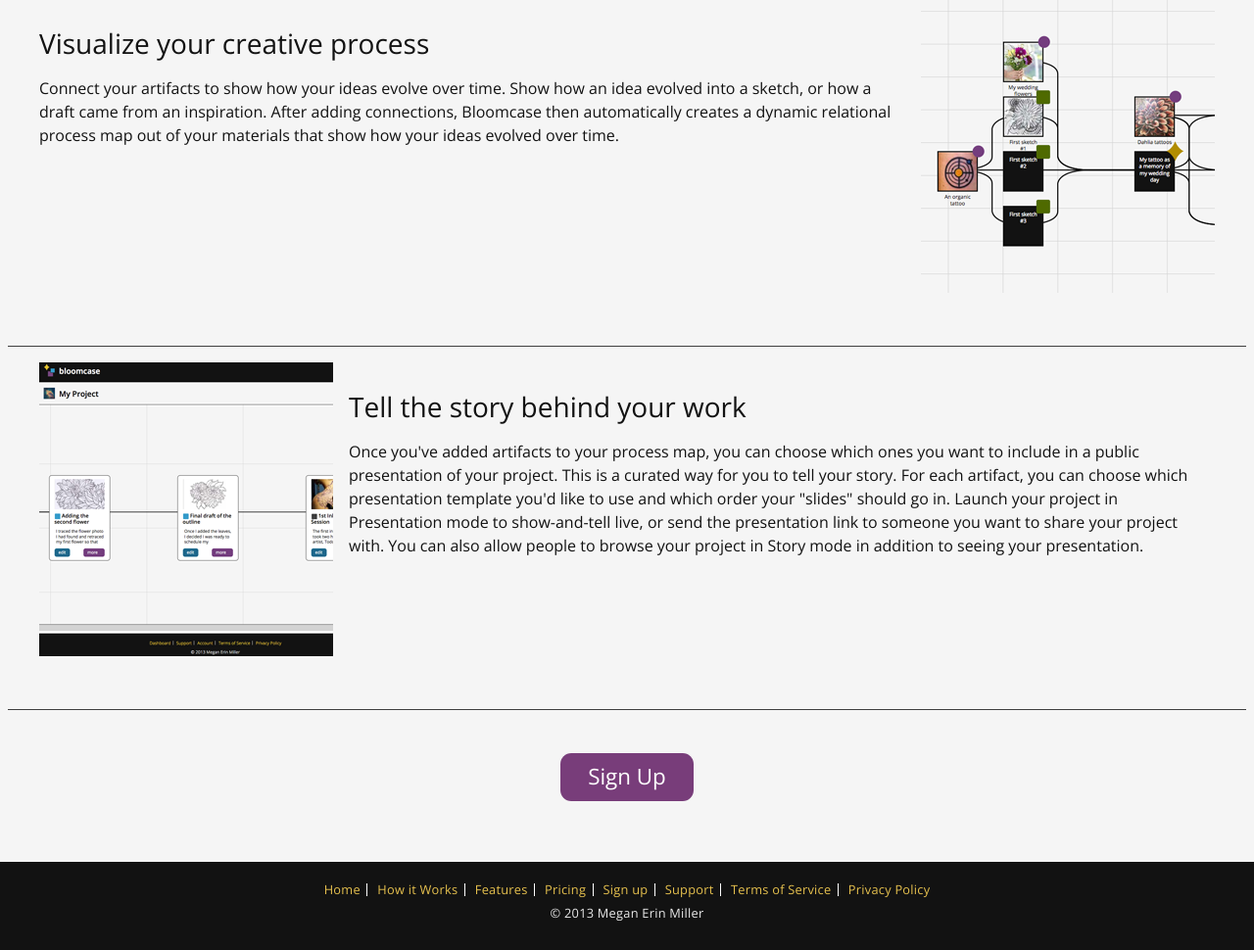
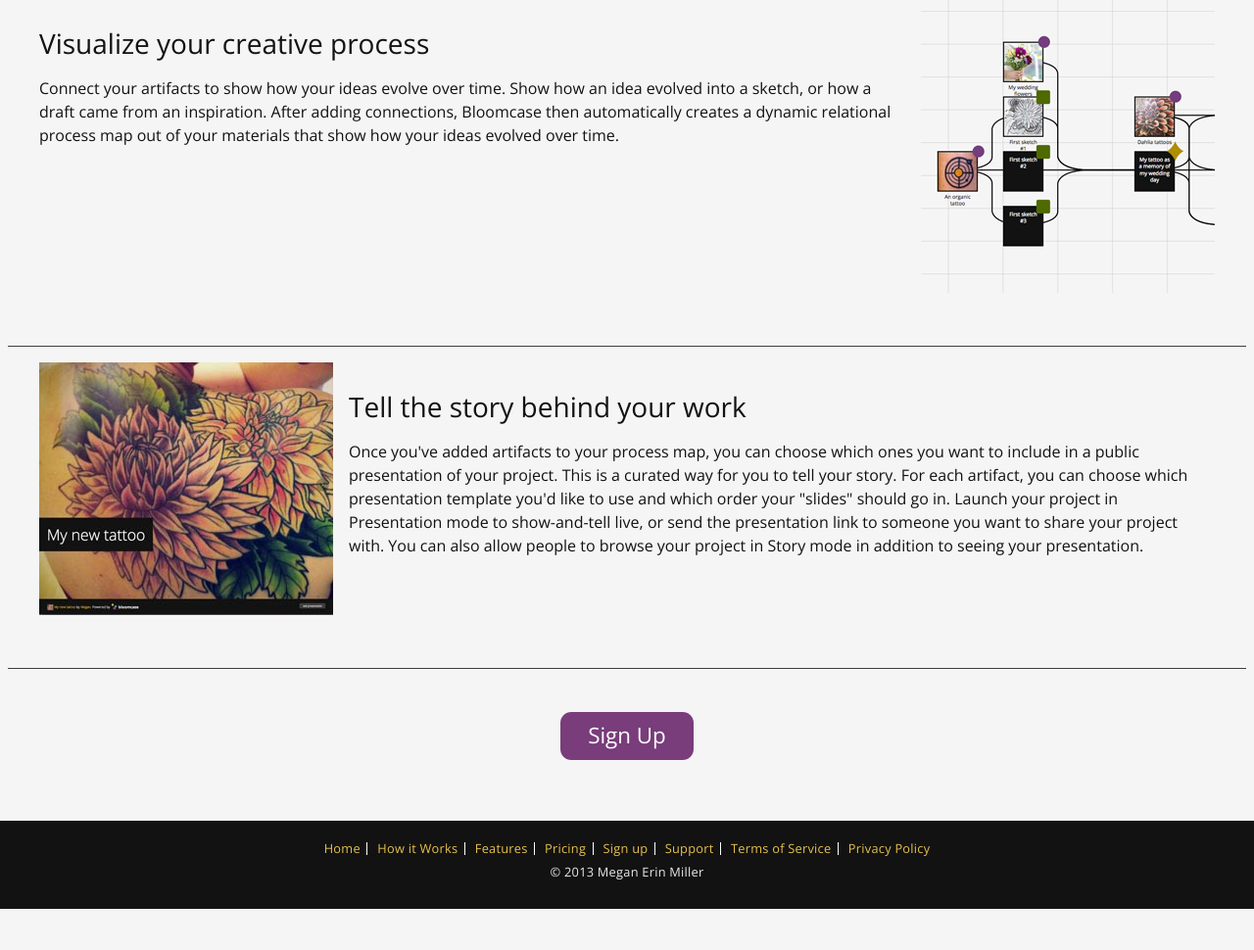
Before and after one commit to meganem/bc-prototype, a PHP site: page /how-it-works in a window 1280 px wide. Shown: the part 622-1592 px from the top of the page at 98% size. After the commit the page ends 1550 px from the top, so only its background shows below. Run offline with PHP 8.4, Linux system fonts and the light colour scheme; data that the repository does not hold is empty.

Commit message:
new image for presentation mode

```diff
--- a/how-it-works/index.php
+++ b/how-it-works/index.php
@@ -42,7 +42,7 @@ include $headerInclude;
             </div>
             <div class="container constrained light border-top">
                 <div class="row">
-                    <div class="float-left"><img src="<?php print $pathPrefix; ?>img/home-hero3.png" width="300" alt="" /></div>
+                    <div class="float-left"><img src="<?php print $pathPrefix; ?>img/features-presentationmode.jpg" width="300" alt="" /></div>
                 	<p class="lead">Tell the story behind your work</p>
                 	<p>Once you've added artifacts to your process map, you can choose which ones you want to include in a public presentation of your project. This is a curated way for you to tell your story. For each artifact, you can choose which presentation template you'd like to use and which order your "slides" should go in. Launch your project in Presentation mode to show-and-tell live, or send the presentation link to someone you want to share your project with. You can also allow people to browse your project in Story mode in addition to seeing your presentation.</p>
                 </div>
```
Also changed, not shown: img/features-presentationmode.jpg.
